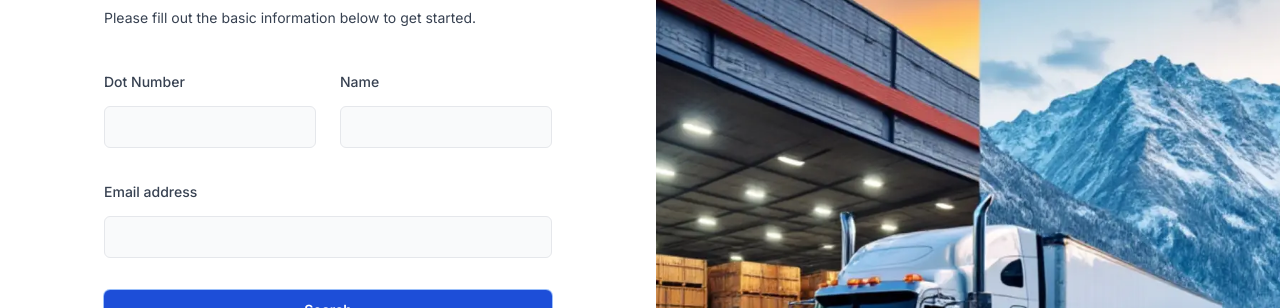
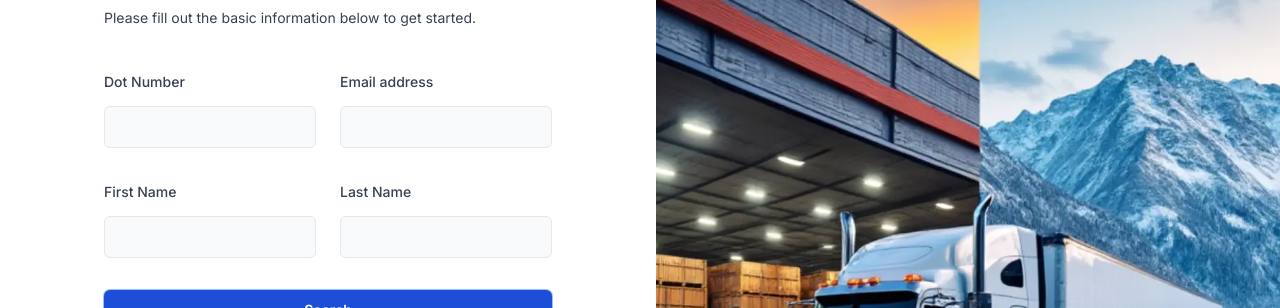
Before and after one commit to suryapratap21/cdl-frontend-v2, a Next.js app: page /sign-up/company in a window 1280 px wide. Shown: the part 227-535 px from the top of the page. Built offline with nearby package versions, Linux system fonts and the light colour scheme.

Commit message:
Enhance Company Logo Picker and Sign Up Form with original file extension handling and additional fields

```diff
--- a/src/app/sign-up/company/LogoPicker.tsx
+++ b/src/app/sign-up/company/LogoPicker.tsx
@@ -25,7 +25,10 @@ import { Button } from '@/components/Button'
 
 interface ImageCropperProps {
   aspectRatio: number // The desired aspect ratio (e.g., 16/9, 4/3)
-  onCropComplete: (croppedImage: Blob | null) => void // Callback to receive the cropped image
+  onCropComplete: (
+    croppedImage: Blob | null,
+    originalFileExtension?: string | null,
+  ) => void // Callback to receive the cropped image
 }
 
 const CompanyLogoPicker: React.FC<ImageCropperProps> = ({
@@ -38,6 +41,9 @@ const CompanyLogoPicker: React.FC<ImageCropperProps> = ({
   const [completedCrop, setCompletedCrop] = useState<PixelCrop>()
   const [croppedImageURL, setCroppedImageURL] = useState<string | null>(null) // State to hold the cropped image URL
   const imgRef = useRef<HTMLImageElement>(null)
+  const [originalFileExtension, setOriginalFileExtension] = useState<
+    string | null
+  >(null) // State to hold original file extension
 
   const onDrop = useCallback((acceptedFiles: File[]) => {
     const file = acceptedFiles[0]
@@ -48,6 +54,10 @@ const CompanyLogoPicker: React.FC<ImageCropperProps> = ({
         setIsOpen(true)
       })
       reader.readAsDataURL(file)
+
+      // Capture original file extension
+      const extension = file.name.split('.').pop()?.toLowerCase() || ''
+      setOriginalFileExtension(extension)
     } else {
       // Handle invalid file type (optional)
       console.error('Invalid file type. Please select an image.')
@@ -84,20 +94,23 @@ const CompanyLogoPicker: React.FC<ImageCropperProps> = ({
   const handleCropComplete = useCallback(
     async (crop: PixelCrop) => {
       if (imgRef.current && crop.width && crop.height) {
+        // Determine the file extension to use
+        const fileExtension = originalFileExtension || 'jpeg' // Use original extension if available, otherwise default to 'jpeg'
+
         const croppedImageBlob = await getCroppedImg(
           imgRef.current,
           crop,
-          'croppedImage.jpeg', // Set the desired file name and extension
+          `cropped_image.${fileExtension}`, // Use the determined extension here
         )
 
         // Create a temporary URL for the cropped image Blob
         const newCroppedImageURL = URL.createObjectURL(croppedImageBlob)
         setCroppedImageURL(newCroppedImageURL)
         setIsOpen(false)
-        onCropComplete(croppedImageBlob)
+        onCropComplete(croppedImageBlob, originalFileExtension)
       }
     },
-    [imgRef, onCropComplete],
+    [imgRef, onCropComplete, originalFileExtension], // Add originalFileExtension to the dependency array
   )
 
   // Clean up the temporary URL when the component unmounts or when a new image is selected
@@ -115,6 +128,7 @@ const CompanyLogoPicker: React.FC<ImageCropperProps> = ({
     setCrop(undefined)
     setCompletedCrop(undefined)
     onCropComplete(null) // Reset the cropped image
+    setOriginalFileExtension(null) // Reset the original file extension
   }
 
   return (
--- a/src/app/sign-up/company/api.ts
+++ b/src/app/sign-up/company/api.ts
@@ -8,8 +8,13 @@ export const getDotDetails = async (values: any) => {
       values,
     )
     return response.data
-  } catch (error) {
+  } catch (error: any) {
     console.error(error)
+    throw new Error(
+      typeof error?.response?.data?.message === 'string'
+        ? error.response.data.message
+        : 'Something went wrong!',
+    )
   }
 }
 
@@ -17,7 +22,12 @@ export const createCompany = async (values: any) => {
   try {
     const response = await axios.post(`${hostname()}/company/create`, values)
     return response.data
-  } catch (error) {
+  } catch (error: any) {
     console.error(error)
+    throw new Error(
+      typeof error?.response?.data?.message === 'string'
+        ? error.response.data.message
+        : 'Something went wrong!',
+    )
   }
 }
--- a/src/app/sign-up/company/form.tsx
+++ b/src/app/sign-up/company/form.tsx
@@ -13,46 +13,69 @@ export default function CompanySignUpForm() {
   const [isOpen, setIsOpen] = useState(false)
   const [data, setData] = useState({
     dot: '',
-    name: '',
+    firstName: '',
+    lastName: '',
     email: '',
   })
   const [dotDetails, setDotDetails] = useState<any>({
     isFetched: false,
   })
   const [croppedImage, setCroppedImage] = useState<Blob | null>(null)
+  const [originalExtension, setOriginalExtension] = useState<String | null>(
+    null,
+  )
 
-  const handleImageCropped = (croppedImage: Blob | null) => {
+  const handleImageCropped = (
+    croppedImage: Blob | null,
+    originalFileExtension?: any,
+  ) => {
     setCroppedImage(croppedImage)
+    setOriginalExtension(originalFileExtension)
   }
   const onSubmit = async () => {
     setLoading(true)
+    try {
       if (dotDetails.isFetched && dotDetails?.usdot) {
         if (!croppedImage) {
           toast.error('Logo is required!')
         } else {
           const formData = new FormData()
           formData.append('dot', data.dot)
-        formData.append('name', data.name)
+          formData.append('firstName', data.firstName)
+          formData.append('lastName', data.lastName)
           formData.append('email', data.email)
-        formData.append('logo', croppedImage)
+          formData.append(
+            'logo',
+            croppedImage,
+            `${data.dot}-logo.${originalExtension}`,
+          )
           const response = await createCompany(formData)
           console.log(response)
           if (response?.success) {
             toast.success('Company created successfully!')
-          setData({ dot: '', name: '', email: '' })
+            setData({ dot: '', firstName: '', lastName: '', email: '' })
             setDotDetails({ isFetched: false })
           } else {
             toast.error('Something went wrong!')
           }
         }
       } else {
-      console.log('submitting form')
         const dotDetails = await getDotDetails(data)
         setDotDetails(dotDetails)
         setIsOpen(true)
       }
+    } catch (error: any) {
+      console.error(error)
+      toast.error(
+        typeof error.message === 'string'
+          ? error.message
+          : 'Something went wrong!',
+      )
+    }
     setLoading(false)
   }
+
+  console.log(isOpen)
 
   //   react-image-crop code
   return (
@@ -111,16 +134,6 @@ export default function CompanySignUpForm() {
         onChange={(e) => setData({ ...data, dot: e.target.value })}
       />
       <TextField
-        label="Name"
-        name="name"
-        type="text"
-        autoComplete="given-name"
-        required
-        value={data.name}
-        onChange={(e) => setData({ ...data, name: e.target.value })}
-      />
-      <TextField
-        className="col-span-full"
         label="Email address"
         name="email"
         type="email"
@@ -128,6 +141,24 @@ export default function CompanySignUpForm() {
         required
         value={data.email}
         onChange={(e) => setData({ ...data, email: e.target.value })}
+      />
+      <TextField
+        label="First Name"
+        name="firstName"
+        type="text"
+        autoComplete="first-name"
+        required
+        value={data.firstName}
+        onChange={(e) => setData({ ...data, firstName: e.target.value })}
+      />
+      <TextField
+        label="Last Name"
+        name="lastName"
+        type="text"
+        autoComplete="last-name"
+        required
+        value={data.lastName}
+        onChange={(e) => setData({ ...data, lastName: e.target.value })}
       />
       {dotDetails.isFetched && dotDetails?.usdot && (
         <>
```
Lines whose indentation alone changed are shown as unchanged.
